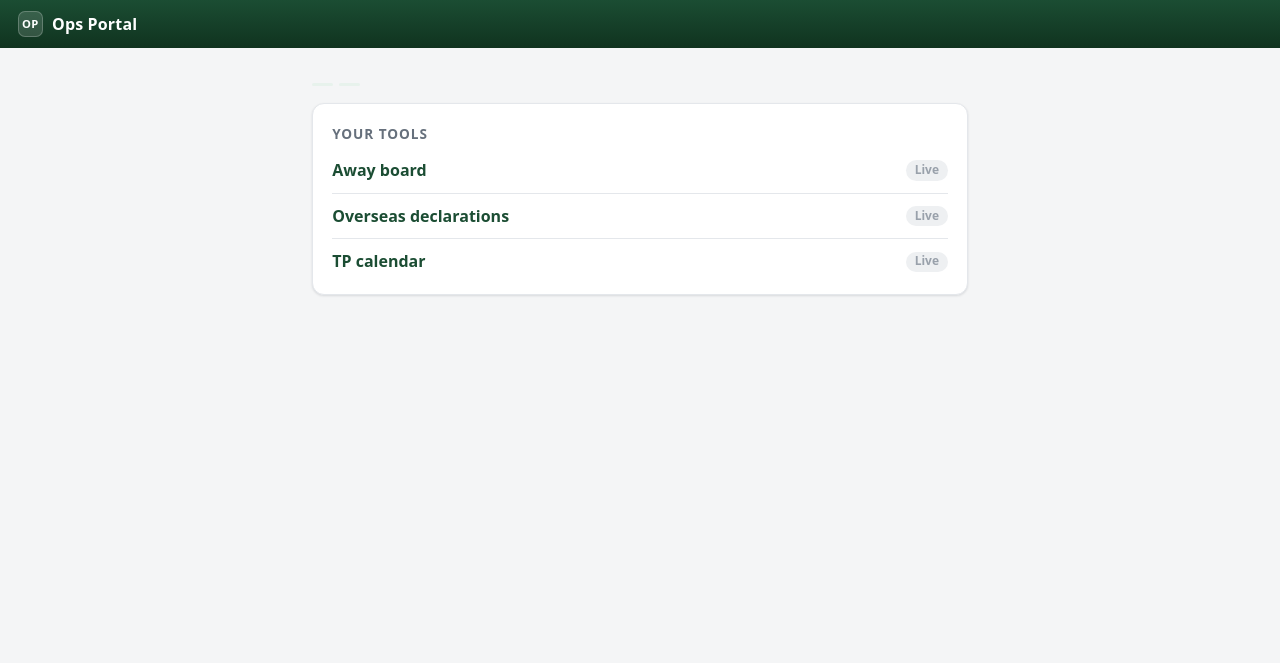
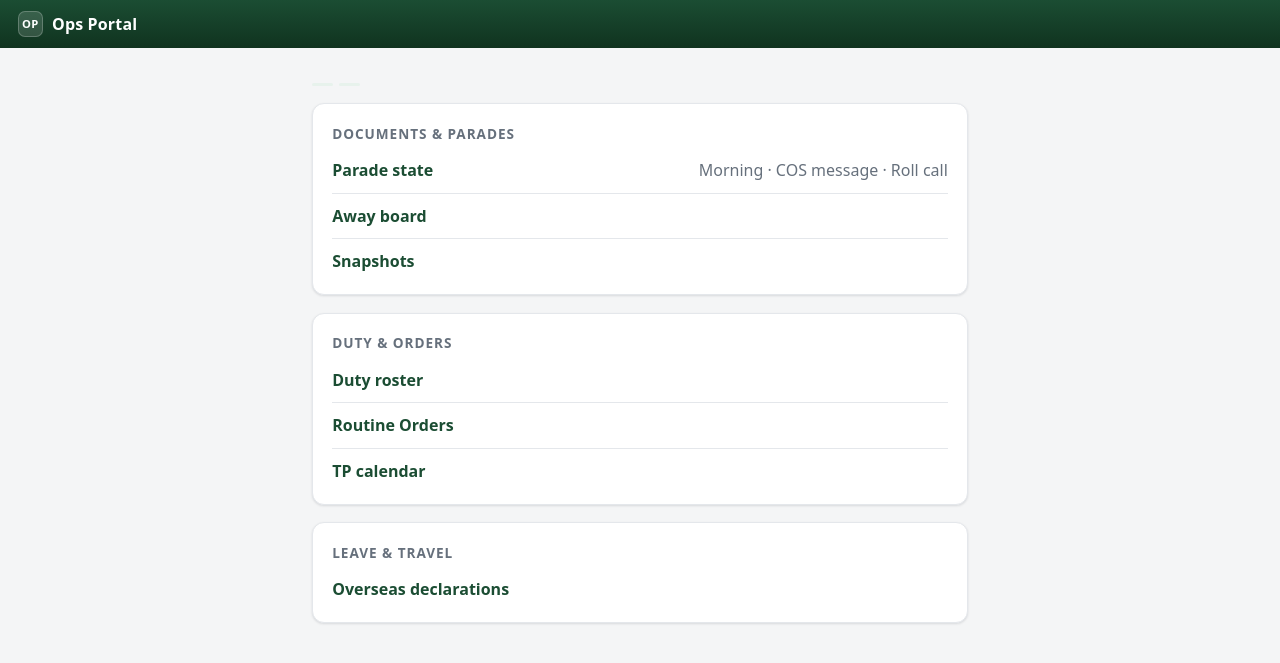
Before and after one commit to oliverzhaozy/delta_innovation, a Python web app: template app/templates/main/dashboard.html in a window 1280 px wide. Shown: the top 663 px of the page. Run offline with Jinja, Linux system fonts and the light colour scheme; the template is opened without the code that fills it, so the values that code supplies are empty.

Commit message:
UI-3: grouped, all-live dashboard tiles (drop stale Phase 4 placeholder and Live tags)
Co-Authored-By: Claude Opus 4.8 (1M context) <noreply@anthropic.com>

```diff
--- a/app/templates/main/dashboard.html
+++ b/app/templates/main/dashboard.html
@@ -12,40 +12,70 @@
   </div>
 </div>
 
+{# Grouped, rights-gated tiles — mirrors the nav sections; every entry is a
+   live link (UI refresh fixed the stale "Phase 4" duty-roster placeholder). #}
 <section class="card">
-  <h2>Your tools</h2>
-  {# Role-aware placeholders; each becomes a real link as its phase ships. #}
+  <h2>Documents &amp; parades</h2>
   <ul class="toollist">
-    {% if routing.can_request(current_user) %}
-      <li><a href="{{ url_for('leave.index') }}">Leave requests</a><span class="tag">Live</span></li>
+    <li><a href="{{ url_for('parade.morning') }}">Parade state</a><span class="muted">Morning · COS message · Roll call</span></li>
+    <li><a href="{{ url_for('parade.away') }}">Away board</a></li>
+    <li><a href="{{ url_for('parade.snapshots_list') }}">Snapshots</a></li>
+    {% if can_key_parade_today(current_user) %}
+      <li><a href="{{ url_for('parade.statuses_list') }}">Statuses</a></li>
     {% endif %}
-    <li><a href="{{ url_for('parade.away') }}">Away board</a><span class="tag">Live</span></li>
-    <li><a href="{{ url_for('overseas.mine') }}">Overseas declarations</a><span class="tag">Live</span></li>
-    {% if policy.can_manage_manning(current_user) %}
-      <li><a href="{{ url_for('overseas.upcoming') }}">Upcoming overseas travel</a><span class="tag">Live</span></li>
-    {% endif %}
-    {% if policy.is_pc(current_user) %}
-      <li><a href="{{ url_for('leave.pc_queue') }}">Platoon {{ current_user.platoon }} approvals</a><span class="tag">Live</span></li>
-    {% endif %}
-    {% if policy.can_final_approve(current_user) %}
-      <li><a href="{{ url_for('leave.oc_queue') }}">Final approvals</a><span class="tag">Live</span></li>
-    {% endif %}
-    {% if policy.can_manage_ledger(current_user) %}
-      <li><a href="{{ url_for('ledger.index') }}">OFF/OIL ledger</a><span class="tag">Live</span></li>
-    {% endif %}
-    {% if policy.can_manage_people(current_user) %}
-      <li><a href="{{ url_for('admin.people') }}">People admin</a><span class="tag">Live</span></li>
-    {% endif %}
-    <li><a href="{{ url_for('calendar.tp_list') }}">TP calendar</a><span class="tag">Live</span></li>
-    {% if policy.can_view_arctic(current_user) %}
-      <li><a href="{{ url_for('calendar.arctic_list') }}">ARCTIC FOE calendar</a><span class="tag">Live</span></li>
-    {% endif %}
-    {% if policy.can_manage_meals(current_user) %}
-      <li><a href="{{ url_for('meals.index') }}">NSF meal counter</a><span class="tag">Live</span></li>
-    {% endif %}
-    {% if policy.can_manage_roster(current_user) %}
-      <li><span>Duty roster</span><span class="tag">Phase 4</span></li>
+    {% if policy.can_key_direct_absence(current_user) %}
+      <li><a href="{{ url_for('parade.direct_absences_list') }}">Direct absences</a></li>
     {% endif %}
   </ul>
 </section>
+
+<section class="card">
+  <h2>Duty &amp; orders</h2>
+  <ul class="toollist">
+    <li><a href="{{ url_for('duty.roster') }}">Duty roster</a></li>
+    <li><a href="{{ url_for('ro.view') }}">Routine Orders</a></li>
+    {% if policy.can_manage_manning(current_user) %}
+      <li><a href="{{ url_for('manning.index') }}">TU manning</a></li>
+    {% endif %}
+    <li><a href="{{ url_for('calendar.month') }}">TP calendar</a></li>
+    {% if policy.can_view_arctic(current_user) %}
+      <li><a href="{{ url_for('calendar.arctic_list') }}">ARCTIC FOE calendar</a></li>
+    {% endif %}
+  </ul>
+</section>
+
+<section class="card">
+  <h2>Leave &amp; travel</h2>
+  <ul class="toollist">
+    {% if routing.can_request(current_user) %}
+      <li><a href="{{ url_for('leave.index') }}">My leave requests</a></li>
+    {% endif %}
+    {% if policy.is_pc(current_user) %}
+      <li><a href="{{ url_for('leave.pc_queue') }}">Platoon {{ current_user.platoon }} approvals</a>{% if pending_approvals %}<span class="badge pending">{{ pending_approvals }} pending</span>{% endif %}</li>
+    {% elif policy.can_final_approve(current_user) %}
+      <li><a href="{{ url_for('leave.oc_queue') }}">Final approvals</a>{% if pending_approvals %}<span class="badge pending">{{ pending_approvals }} pending</span>{% endif %}</li>
+    {% endif %}
+    <li><a href="{{ url_for('overseas.mine') }}">Overseas declarations</a></li>
+    {% if policy.can_manage_manning(current_user) %}
+      <li><a href="{{ url_for('overseas.upcoming') }}">Upcoming overseas travel</a></li>
+    {% endif %}
+    {% if policy.can_manage_ledger(current_user) %}
+      <li><a href="{{ url_for('ledger.index') }}">OFF/OIL ledger</a></li>
+    {% endif %}
+  </ul>
+</section>
+
+{% if policy.can_manage_people(current_user) or policy.can_manage_meals(current_user) %}
+<section class="card">
+  <h2>Staff tools</h2>
+  <ul class="toollist">
+    {% if policy.can_manage_people(current_user) %}
+      <li><a href="{{ url_for('admin.people') }}">People admin</a></li>
+    {% endif %}
+    {% if policy.can_manage_meals(current_user) %}
+      <li><a href="{{ url_for('meals.index') }}">NSF meal counter</a></li>
+    {% endif %}
+  </ul>
+</section>
+{% endif %}
 {% endblock %}
```
Also changed, not shown: tests/test_main.py (+1 -1 lines), tests/test_ui_refresh.py (+31 -0 lines).
